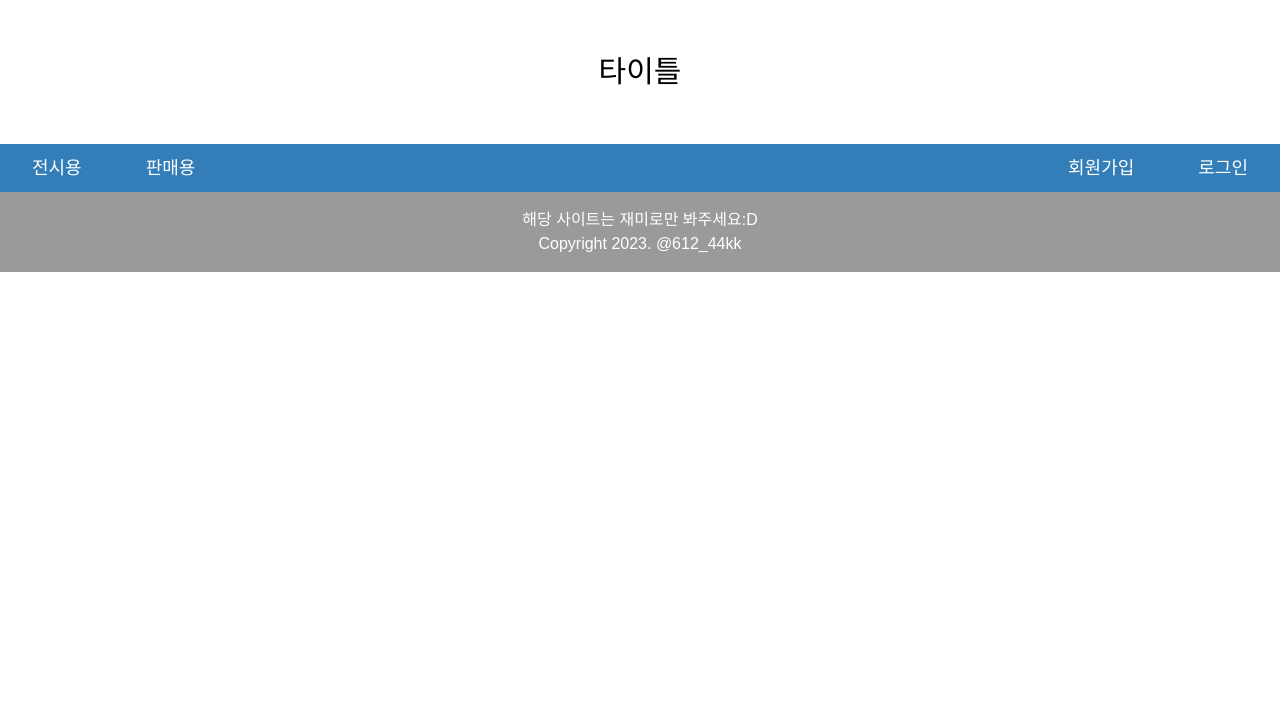
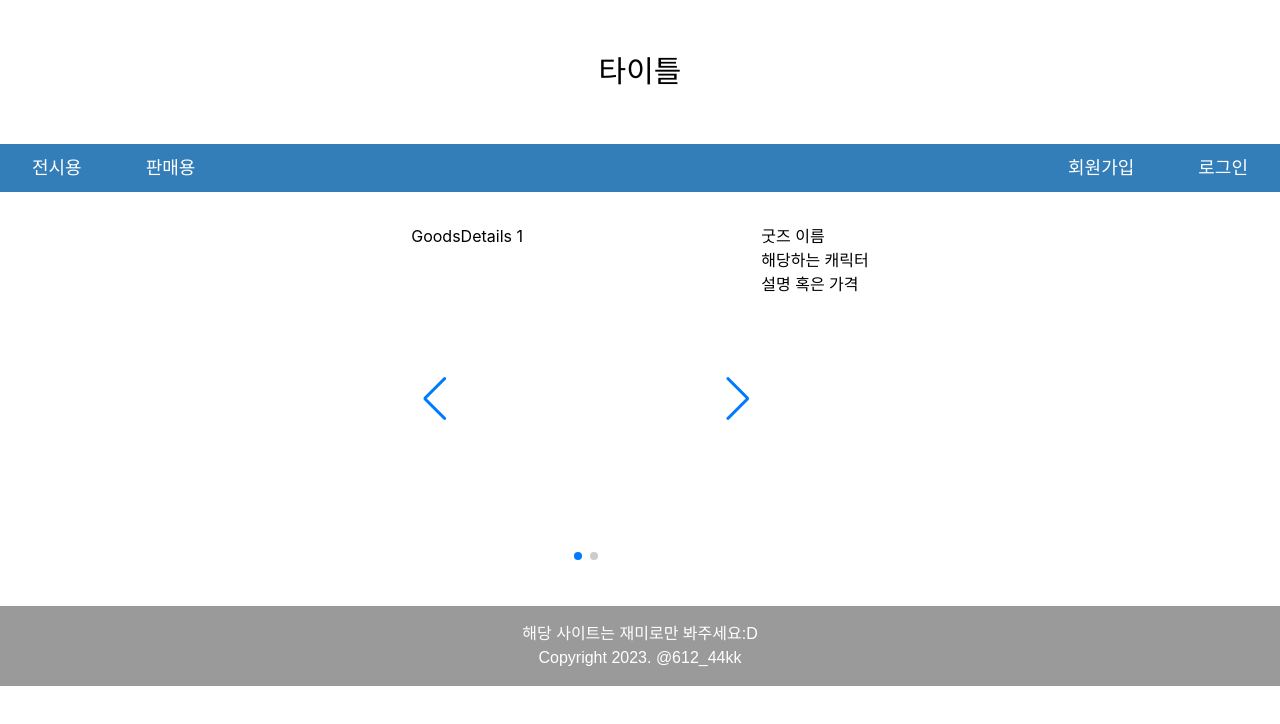
Before and after one commit to yoonui/React_MyGoodsWebsite, a React (Create React App) app: page /goodsdetails in a window 1280 px wide. Shown: the top 724 px of the page. Built offline with nearby package versions, Linux system fonts and the light colour scheme; a web font is replaced by a local one.

Commit message:
ADD: 굿즈 상세 화면 개발 중

```diff
--- a/src/App.tsx
+++ b/src/App.tsx
@@ -7,6 +7,7 @@ import LoginPage from "./pages/LoginPage";
 
 import DisplayPage from "./pages/DisplayPage";
 import SalePage from "./pages/SalePage";
+import GoodsDetailsPage from "./pages/GoodsDetailsPage";
 
 import MyPage from "./pages/MyPage";
 
@@ -21,6 +22,7 @@ function App() {
 
           <Route path="/display" element={<DisplayPage />} />
           <Route path="/sale" element={<SalePage />} />
+          <Route path="/goodsdetails" element={<GoodsDetailsPage />} />
 
           <Route path="/mypage" element={<MyPage />} />
         </Routes>
--- /dev/null
+++ b/src/components/GoodsDetails.tsx
@@ -0,0 +1,30 @@
+import { Navigation, Pagination } from "swiper";
+import { Swiper, SwiperSlide } from "swiper/react";
+
+const GoodsDetails = () => {
+  return (
+    <div className="w-[100%] flex justify-center">
+      <div className="flex my-8">
+        <Swiper
+          className="w-[350px] h-[350px]"
+          modules={[Navigation, Pagination]}
+          spaceBetween={50}
+          slidesPerView={1}
+          loop={true}
+          navigation
+          pagination={{ clickable: true }}
+        >
+          <SwiperSlide>GoodsDetails 1</SwiperSlide>
+          <SwiperSlide>GoodsDetails 2</SwiperSlide>
+        </Swiper>
+        <div>
+          <div>굿즈 이름</div>
+          <div>해당하는 캐릭터</div>
+          <div>설명 혹은 가격</div>
+        </div>
+      </div>
+    </div>
+  );
+};
+
+export default GoodsDetails;
--- a/src/components/GoodsPreview.tsx
+++ b/src/components/GoodsPreview.tsx
@@ -1,9 +1,13 @@
+import { Link } from "react-router-dom";
+
 const GoodsPreview = (props: { name: string; price?: number }) => {
   return (
     <div className="mx-2 my-6">
-      <div className="w-[250px] h-[250px] border-[2px]">이미지</div>
-      <div className="my-1 text-xl font-Kim700">{props.name}</div>
-      <div className="my-1 font-Kim400">{props.price ?? ""}</div>
+      <Link to="/goodsdetails">
+        <div className="w-[250px] h-[250px] border-[2px]">이미지</div>
+        <div className="my-1 text-xl font-Kim700">{props.name}</div>
+        <div className="my-1 font-Kim400">{props.price ?? ""}</div>
+      </Link>
     </div>
   );
 };
--- /dev/null
+++ b/src/pages/GoodsDetailsPage.tsx
@@ -0,0 +1,11 @@
+import GoodsDetails from "../components/GoodsDetails";
+
+const GoodsDetailsPage = () => {
+  return (
+    <div>
+      <GoodsDetails />
+    </div>
+  );
+};
+
+export default GoodsDetailsPage;
--- a/src/pages/MainPage.tsx
+++ b/src/pages/MainPage.tsx
@@ -14,6 +14,7 @@ const MainPage = () => {
         modules={[Navigation, Pagination]}
         spaceBetween={50}
         slidesPerView={1}
+        loop={true}
         navigation
         pagination={{ clickable: true }}
       >
--- a/src/pages/MyPage.tsx
+++ b/src/pages/MyPage.tsx
@@ -2,11 +2,11 @@ const MyPage = () => {
   return (
     <div className="flex justify-center my-8">
       <div className="w-[400px] m-3 px-16 py-10 border-[3px] text-center">
-        <div className="my-3 text-2xl font-Kim700">회원가입</div>
+        <div className="my-3 text-2xl font-Kim700">마이페이지</div>
 
         <div className="mt-8">
           <div className="text-lg text-left font-Kim400">아이디</div>
-          <input className="w-[265px] h-[43px] border-[2px] p-2" />
+          <div className="mt-1 text-left">[사용자의 아이디가 출력되는 곳]</div>
         </div>
 
         <div className="my-4">
@@ -21,7 +21,7 @@ const MyPage = () => {
 
         <div className="mt-10 text-center">
           <button className="w-[265px] px-8 py-3 text-white bg-secondary-color hover:bg-secondary-color-bold">
-            가입하기
+            수정하기
           </button>
         </div>
       </div>
```
